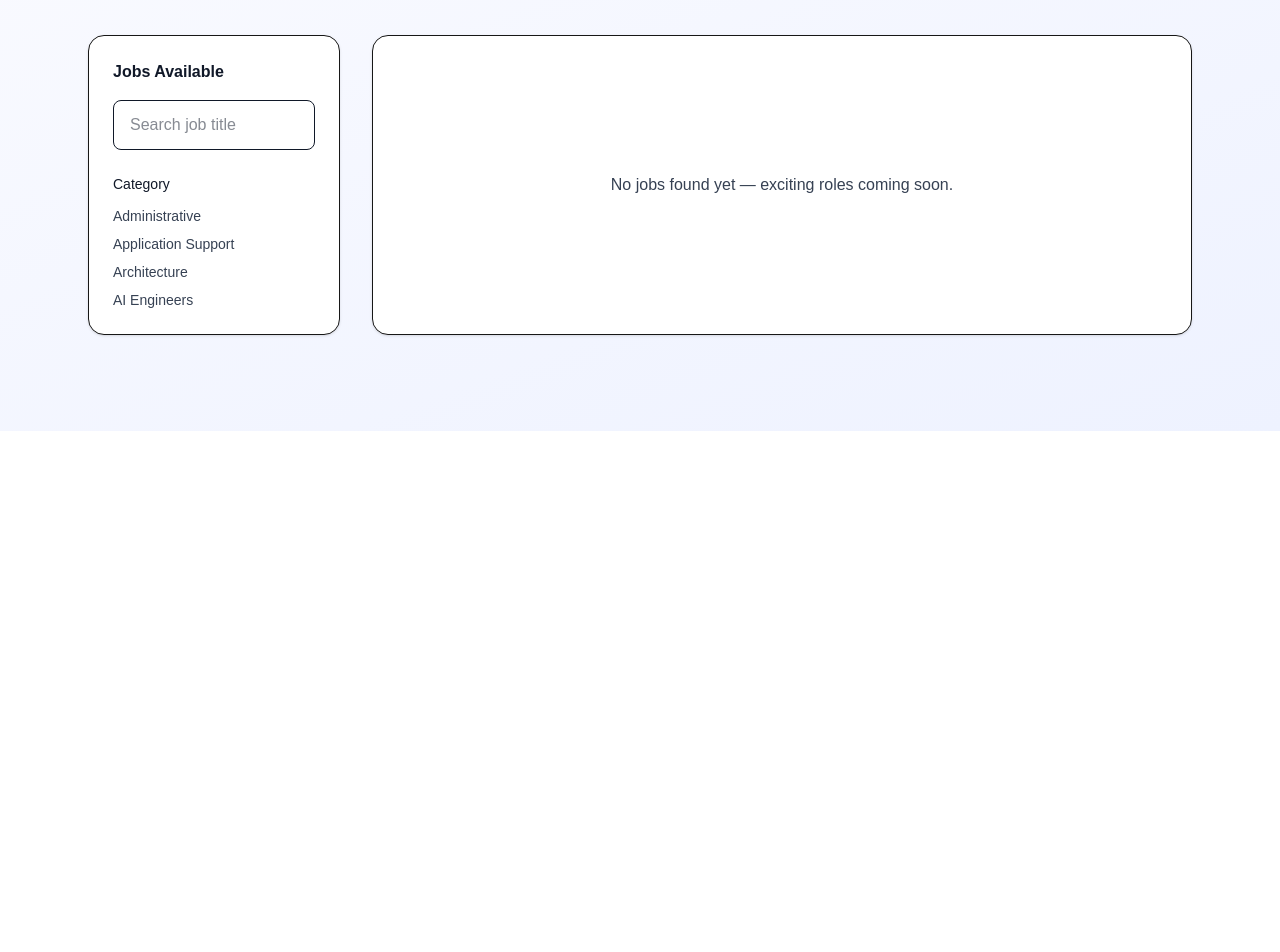
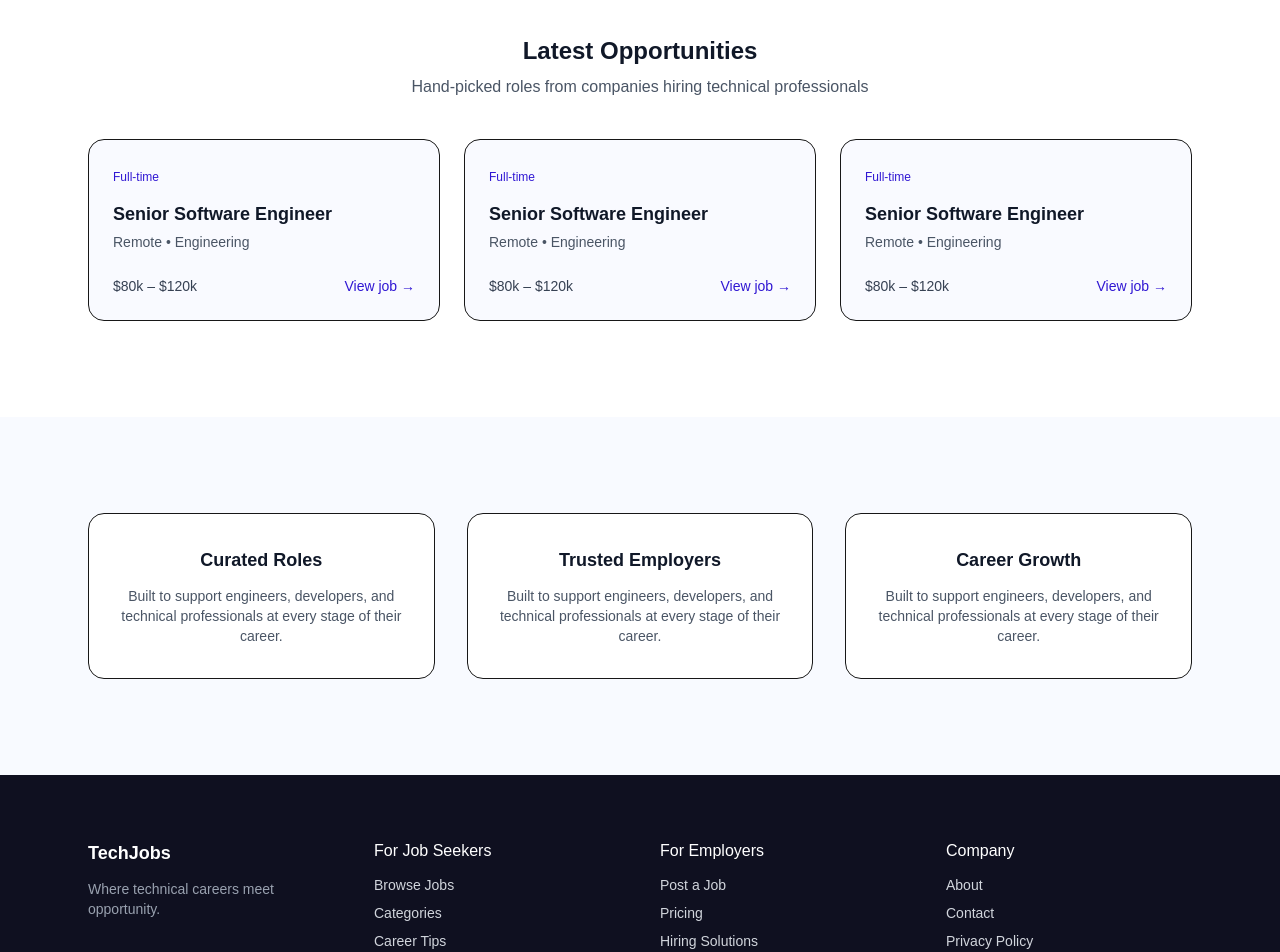
Before and after one commit to adebisidolapo/technicaljobboard, a Next.js app in the folder jobboard/: page / in a window 1280 px wide. Shown: the part 1560-2512 px from the top of the page. Before the commit the page ends 1991 px from the top, so only its background shows below. Built offline with nearby package versions, Linux system fonts and the light colour scheme.

Commit message:
UI cleanup: new hero background, section redesign, SVG assets

```diff
--- a/jobboard/app/page.tsx
+++ b/jobboard/app/page.tsx
@@ -1,6 +1,6 @@
 export default function Home() {
   return (
-    <main className="font-sans">
+    <main className="font-sans bg-white">
 
       {/* ================= HERO ================= */}
       <section
@@ -99,32 +99,100 @@ export default function Home() {
       </section>
 
       {/* ================= AVAILABLE JOBS ================= */}
-      <section className="bg-gradient-to-br from-[#F9FAFF] to-[#EEF2FF] py-24">
-        <div className="max-w-6xl mx-auto px-6 grid grid-cols-1 lg:grid-cols-4 gap-8">
-          <aside className="border rounded-2xl p-6 bg-white shadow-sm">
-            <h3 className="font-semibold mb-4 text-gray-900">Jobs Available</h3>
-            <input
-              className="w-full border px-4 py-3 rounded-lg mb-6 text-gray-900"
-              placeholder="Search job title"
-            />
+      <section className="bg-white py-24">
+        <div className="max-w-6xl mx-auto px-6">
+          <div className="mb-10 text-center">
+            <h2 className="text-2xl font-semibold text-gray-900">Latest Opportunities</h2>
+            <p className="text-gray-600 mt-2">
+              Hand‑picked roles from companies hiring technical professionals
+            </p>
+          </div>
 
-            <p className="font-medium text-sm mb-3 text-gray-900">Category</p>
-            <ul className="text-sm text-gray-700 space-y-2">
-              <li>Administrative</li>
-              <li>Application Support</li>
-              <li>Architecture</li>
-              <li>AI Engineers</li>
-            </ul>
-          </aside>
+          <div className="grid grid-cols-1 md:grid-cols-2 lg:grid-cols-3 gap-6">
+            {[1, 2, 3].map((job) => (
+              <div
+                key={job}
+                className="border rounded-2xl p-6 bg-[#F9FAFF] hover:shadow-md transition"
+              >
+                <span className="text-xs font-medium text-[#3017D3]">Full‑time</span>
+                <h3 className="mt-3 font-semibold text-lg text-gray-900">
+                  Senior Software Engineer
+                </h3>
+                <p className="text-sm text-gray-600 mt-1">Remote • Engineering</p>
 
-          <div className="lg:col-span-3 flex items-center justify-center border rounded-2xl bg-white py-32 shadow-sm">
-            <p className="text-gray-700 font-medium">
-              No jobs found yet — exciting roles coming soon.
-            </p>
+                <div className="mt-6 flex justify-between items-center">
+                  <span className="text-sm font-medium text-gray-700">$80k – $120k</span>
+                  <button className="text-sm text-[#3017D3] font-medium">
+                    View job →
+                  </button>
+                </div>
+              </div>
+            ))}
           </div>
         </div>
       </section>
 
+      {/* ================= WHY US ================= */}
+      <section className="py-24 bg-[#F8FAFF]">
+        <div className="max-w-6xl mx-auto px-6 grid grid-cols-1 md:grid-cols-3 gap-8">
+          {["Curated Roles", "Trusted Employers", "Career Growth"].map((item) => (
+            <div
+              key={item}
+              className="text-center p-8 bg-white border rounded-2xl"
+            >
+              <h3 className="font-semibold text-lg text-gray-900">{item}</h3>
+              <p className="text-sm text-gray-600 mt-3">
+                Built to support engineers, developers, and technical professionals
+                at every stage of their career.
+              </p>
+            </div>
+          ))}
+        </div>
+      </section>
+
+      {/* ================= FOOTER ================= */}
+      <footer className="bg-[#0F1020] text-gray-300 py-16">
+        <div className="max-w-6xl mx-auto px-6 grid grid-cols-1 md:grid-cols-4 gap-10">
+          <div>
+            <h4 className="text-white font-semibold text-lg">TechJobs</h4>
+            <p className="text-sm mt-3 text-gray-400">
+              Where technical careers meet opportunity.
+            </p>
+          </div>
+
+          <div>
+            <h5 className="text-white font-medium mb-3">For Job Seekers</h5>
+            <ul className="space-y-2 text-sm">
+              <li>Browse Jobs</li>
+              <li>Categories</li>
+              <li>Career Tips</li>
+            </ul>
+          </div>
+
+          <div>
+            <h5 className="text-white font-medium mb-3">For Employers</h5>
+            <ul className="space-y-2 text-sm">
+              <li>Post a Job</li>
+              <li>Pricing</li>
+              <li>Hiring Solutions</li>
+            </ul>
+          </div>
+
+          <div>
+            <h5 className="text-white font-medium mb-3">Company</h5>
+            <ul className="space-y-2 text-sm">
+              <li>About</li>
+              <li>Contact</li>
+              <li>Privacy Policy</li>
+            </ul>
+          </div>
+        </div>
+
+        <div className="border-t border-white/10 mt-12 pt-6 text-center text-sm text-gray-500">
+          © {new Date().getFullYear()} TechJobs. All rights reserved.
+        </div>
+      </footer>
+
     </main>
   );
 }
```
